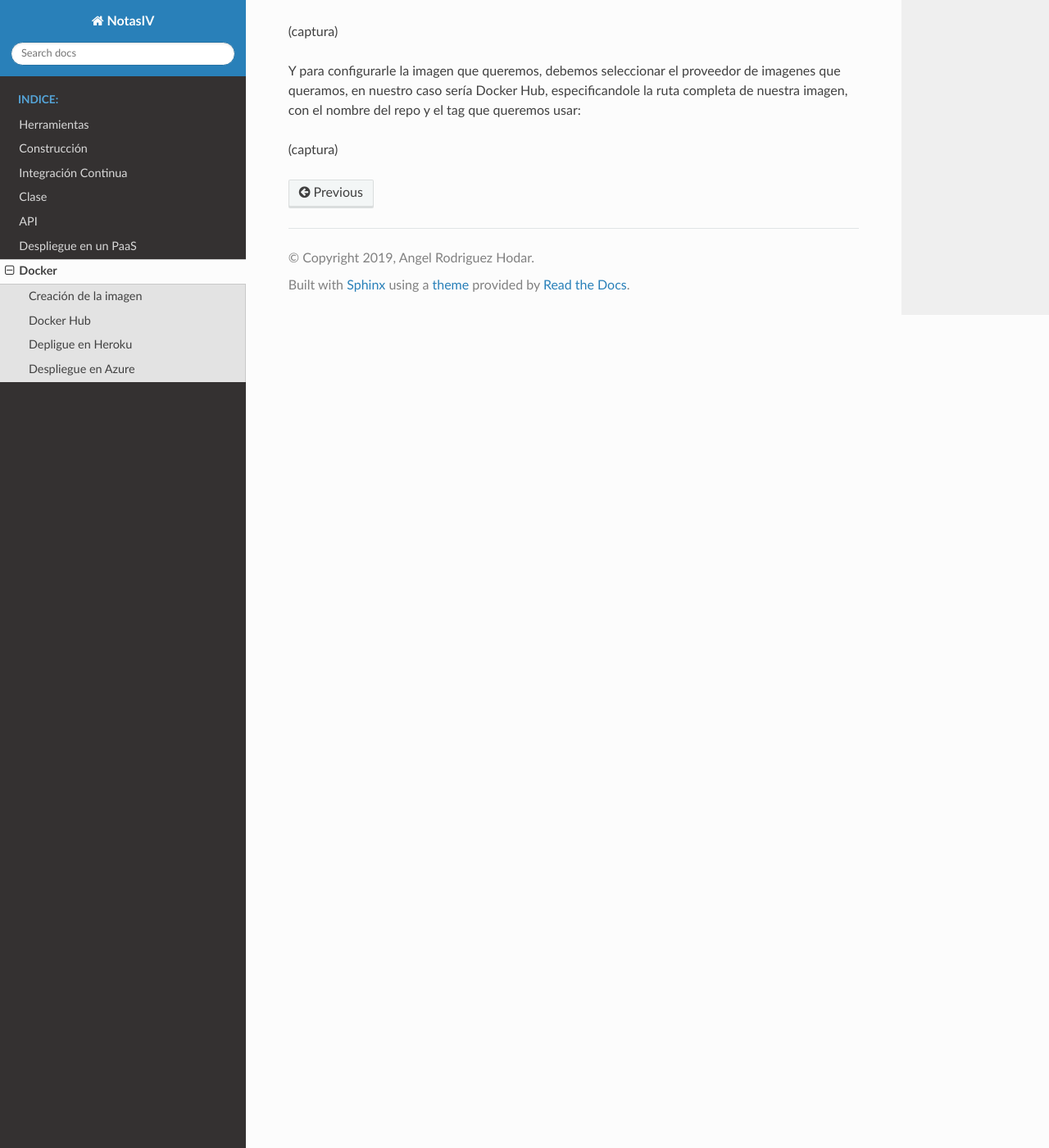
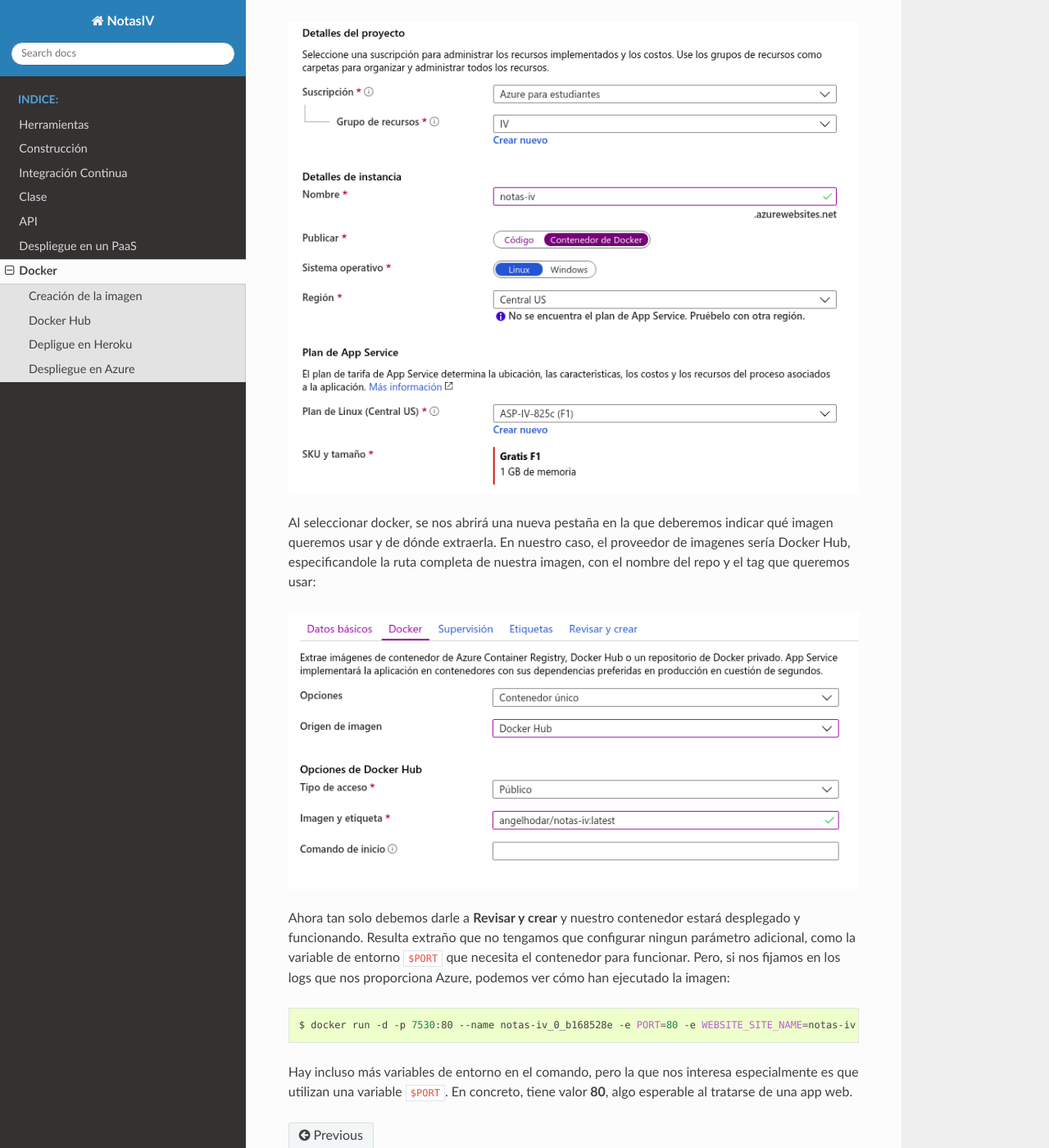
Before and after one commit to angelhodar/NotasIV, a Sphinx documentation site: the page built from docs/docker.rst, in a window 1280 px wide and 1400 px high, scrolled down 7464 px. Shown: the whole window at 82% size. Built offline with Sphinx 7.4.7 and the Read the Docs theme 2.0.0, drawn with Linux system fonts in a browser that asks for light colours.

Commit message:
Finalizada documentación de Azure. Closes #26

```diff
--- a/docs/docker.rst
+++ b/docs/docker.rst
@@ -264,9 +264,21 @@ Despliegue en Azure
 
 Desplegar en Azure es tremendamente sencillo, tan solo debemos crear un nuevo App Service y especificarle que queremos usar un contenedor Docker:
 
-(captura)
+.. image:: images/azure_docker.png
 
-Y para configurarle la imagen que queremos, debemos seleccionar el proveedor de imagenes que queramos, en nuestro caso sería Docker Hub, especificandole
-la ruta completa de nuestra imagen, con el nombre del repo y el tag que queremos usar:
+Al seleccionar docker, se nos abrirá una nueva pestaña en la que deberemos indicar qué imagen queremos usar y de dónde extraerla.
+En nuestro caso, el proveedor de imagenes sería Docker Hub, especificandole la ruta completa de nuestra imagen, con el nombre del
+repo y el tag que queremos usar:
 
-(captura)
+.. image:: images/azure_docker_dockerhub.png
+
+Ahora tan solo debemos darle a **Revisar y crear** y nuestro contenedor estará desplegado y funcionando. Resulta extraño que no tengamos
+que configurar ningun parámetro adicional, como la variable de entorno ``$PORT`` que necesita el contenedor para funcionar. Pero, si nos
+fijamos en los logs que nos proporciona Azure, podemos ver cómo han ejecutado la imagen:
+
+.. code:: bash
+
+    $ docker run -d -p 7530:80 --name notas-iv_0_b168528e -e PORT=80 -e WEBSITE_SITE_NAME=notas-iv -e WEBSITE_HOSTNAME=notas-iv.azurewebsites.net
+
+Hay incluso más variables de entorno en el comando, pero la que nos interesa especialmente es que utilizan una variable ``$PORT``.
+En concreto, tiene valor **80**, algo esperable al tratarse de una app web.
```
Also changed, not shown: docs/images/azure_docker.png (added), docs/images/azure_docker_dockerhub.png (added).
